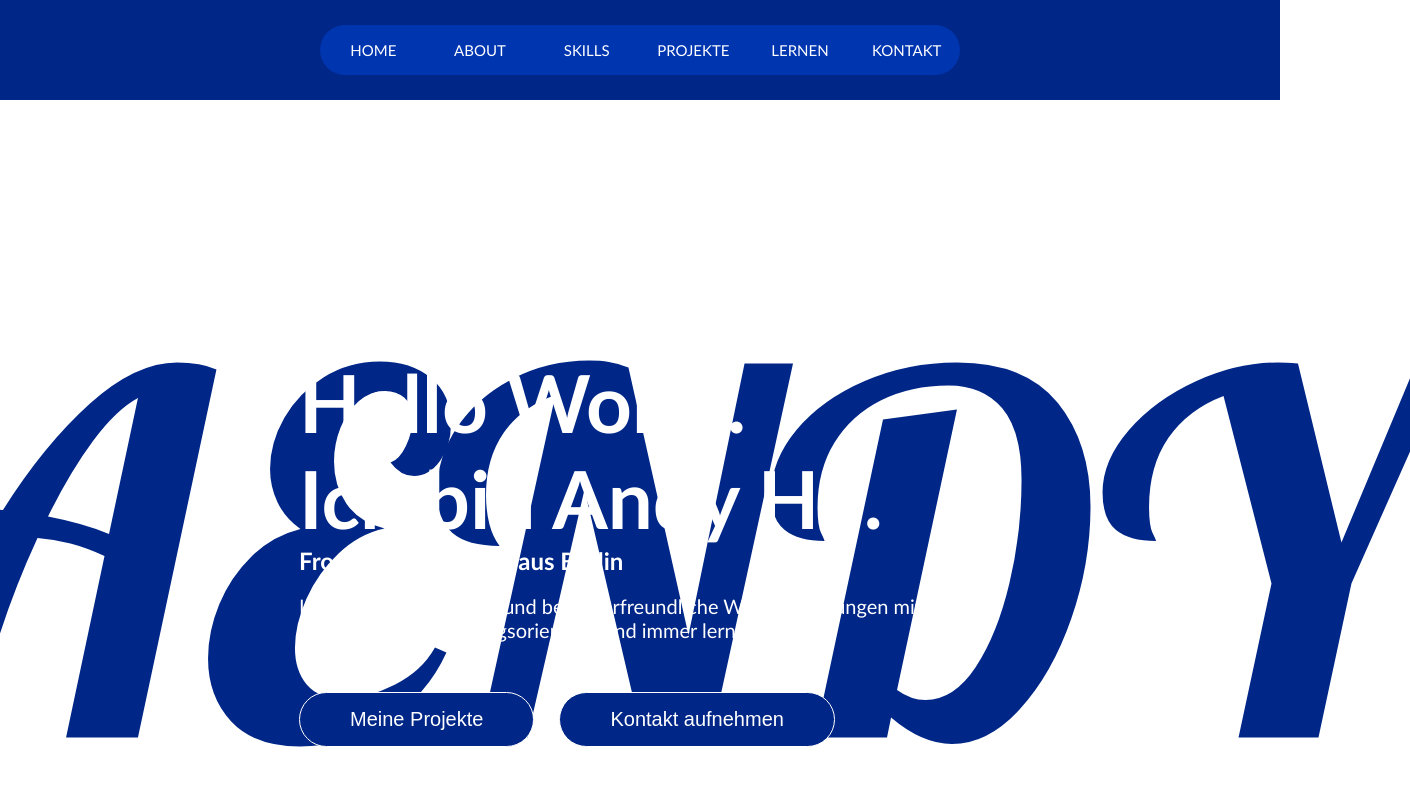
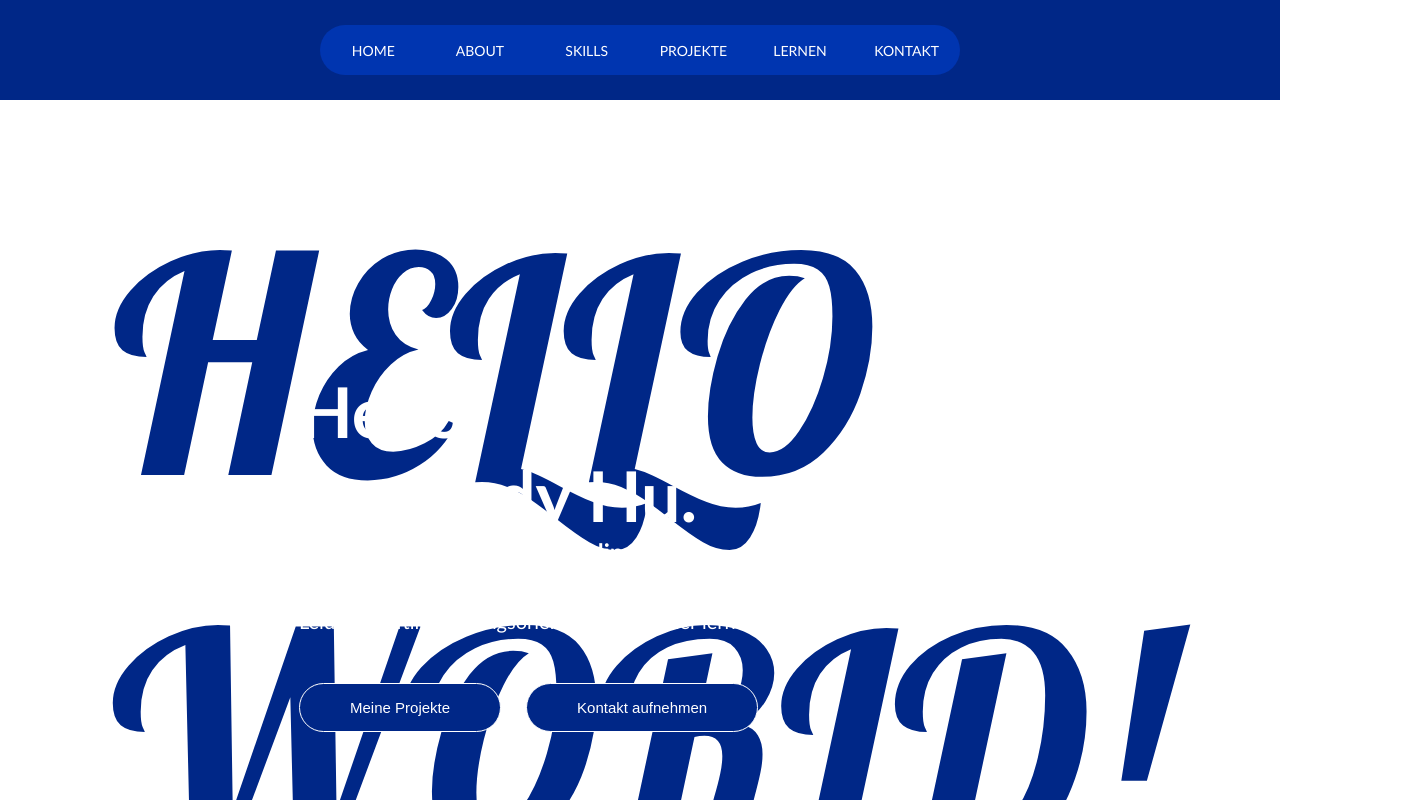
Before and after one commit to AndyHu8/Portfolio-Website, a React (Create React App) app in the folder portfolio-website/: page / in a window 1280 px wide. Shown: the top 800 px of the page, 1410 px wide, since content can reach past the window. Built offline with nearby package versions, Linux system fonts and the light colour scheme.

Commit message:
Kleine Farb- und Textänderungen

```diff
--- a/portfolio-website/src/App.jsx
+++ b/portfolio-website/src/App.jsx
@@ -1,12 +1,14 @@
 import './App.css';
 import Navbar from './Navbar/Navbar';
 import Home from './Home/Home';
+import About from './About/About';
 
 function App() {
   return (
     <section>
       <Navbar/>
       <Home/>
+      <About/>
       <h1 className='coming-soon'>HIER GEHT'S WEITER!</h1>
     </section>
   );
--- a/portfolio-website/src/Home/Home.css
+++ b/portfolio-website/src/Home/Home.css
@@ -7,7 +7,7 @@
     background-repeat: no-repeat;
     background-position: center;
     background-size: cover;
-    color: var(--darkblue)
+    color: var(--darkblue);
 }
 
 /*HOME BACKGROUND TITLE*/
@@ -21,7 +21,7 @@
     transform: translate(-50%, -50%);
 
     /*Größe*/
-    font-size: 500px;
+    font-size: 300px;
 
     /*Hintergrund*/
     color: var(--darkblue);
@@ -42,7 +42,7 @@
 }
 
 .home-text h1 {
-    font-size: 80px;
+    font-size: 70px;
 }
 
 .home-text p {
@@ -55,7 +55,7 @@
 }
 
 .home-buttons button {
-    font-size: 20px;
+    font-size: 15px;
     color: white;
     background-color: var(--darkblue);
     padding: 15px 50px;
--- a/portfolio-website/src/Home/Home.jsx
+++ b/portfolio-website/src/Home/Home.jsx
@@ -3,11 +3,11 @@ import './Home.css';
 function Home(){
     return (
         <section className='home-wrapper'>
-            <h1 className='home-background-title'>AENDY</h1>
+            <h1 className='home-background-title'>HELLO WORLD!</h1>
                 <div className='home-inhalt'>
                     <div className='home-text'>
-                        <h1>Hello World.</h1>
-                        <h1>Ich bin Andy Hu.</h1>
+                        <h1>Hello!</h1>
+                        <h1>I'm Andy Hu.</h1>
                         <h2>Frontend Developer aus Berlin</h2>
                         <br />
                         <p>Ich entwickle moderne und benutzerfreundliche Webanwendungen mit React.</p>
--- a/portfolio-website/src/Navbar/Navbar.css
+++ b/portfolio-website/src/Navbar/Navbar.css
@@ -24,7 +24,7 @@
     display: flex;
     justify-content: center;
     align-items: center;
-    font-size: 15px;
+    font-size: 14px;
     list-style: none;
 }
 
```
